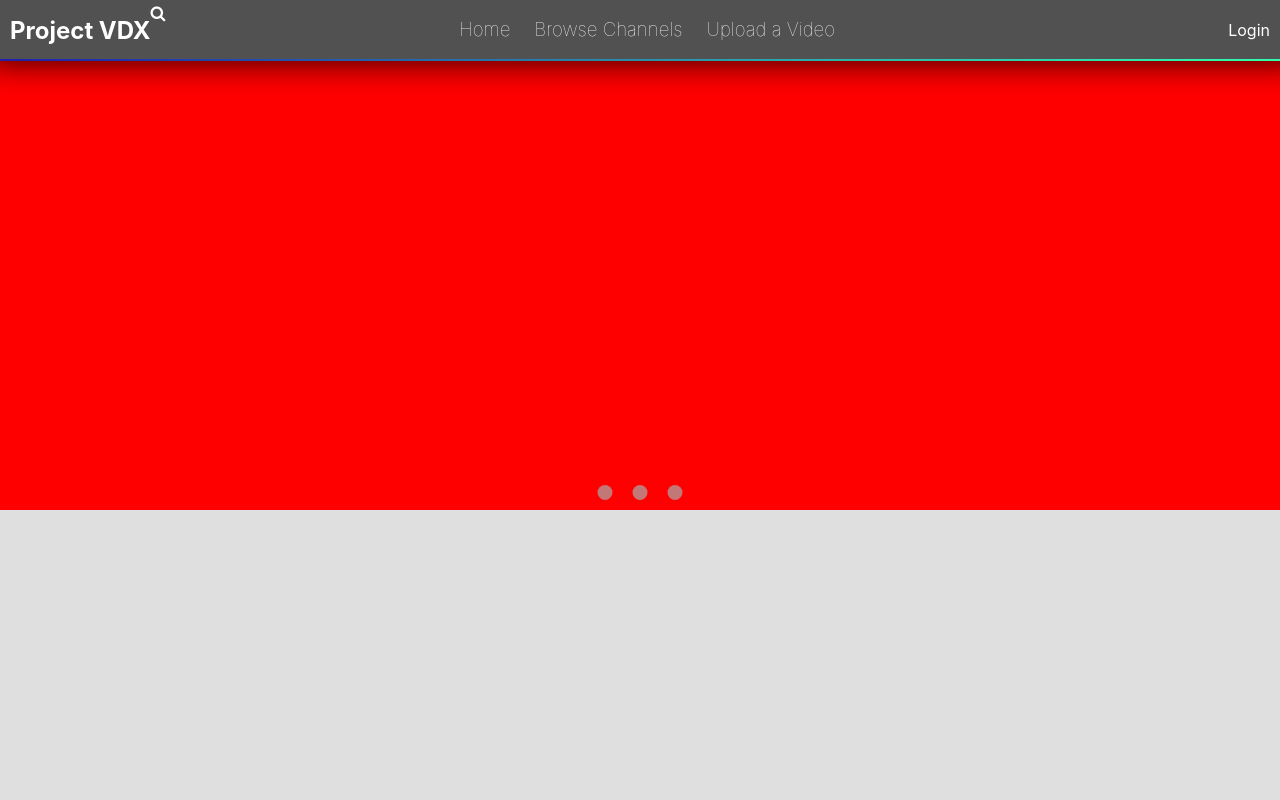
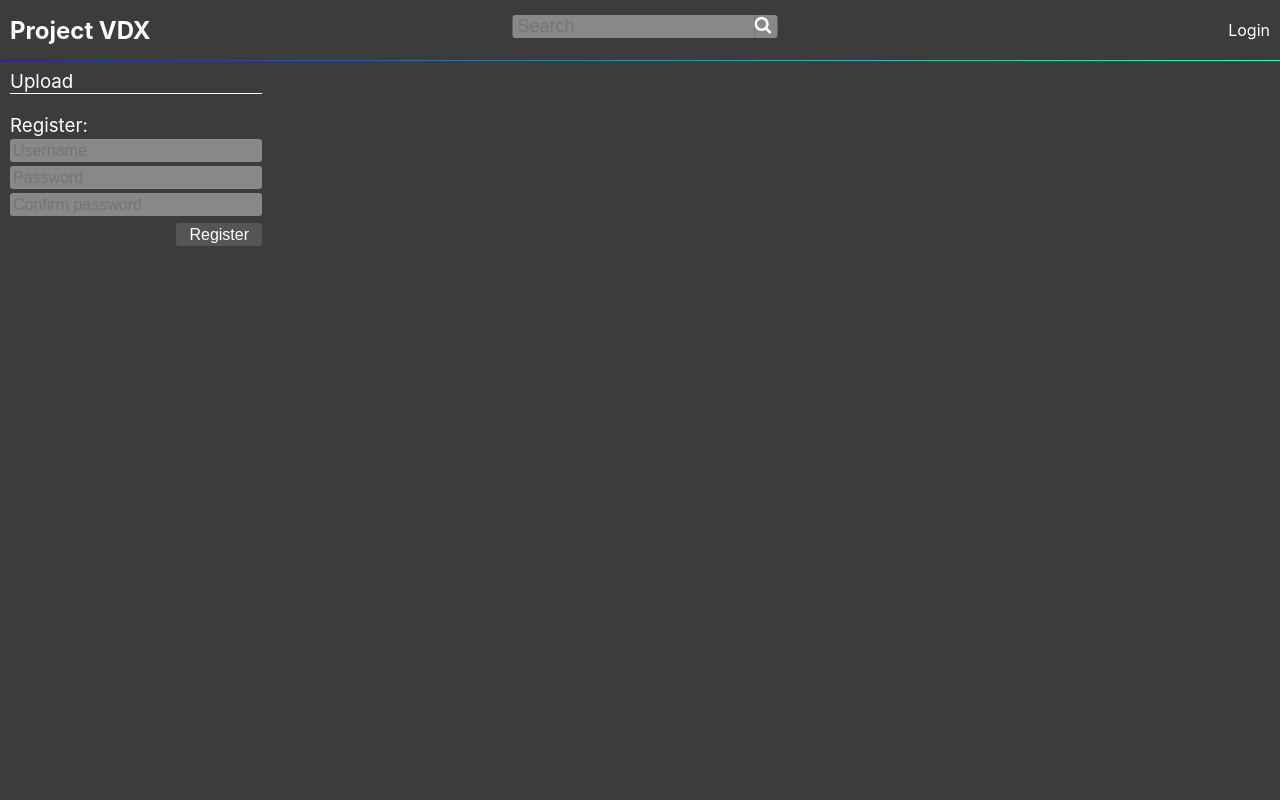
Before and after one commit to jstefanelli/vdx, a PHP site: page / in a window 1280 px wide. Run offline with PHP 8.4, Linux system fonts and the light colour scheme; data that the repository does not hold is empty; a stand-in replaces the project's code that opens the database connection; some libraries are stand-ins or nearby versions.

Commit message:
Starting new UI

```diff
--- /dev/null
+++ b/ajax/getVideos.php
@@ -0,0 +1,32 @@
+<?php
+
+include_once '../header.php';
+
+if(!jIsAjax()){
+	die("Not ajax");
+}
+
+if(!isset($_POST['qry'])){
+	$qry = "SELECT videos.*, users.username AS author FROM videos, users WHERE users.id = videos.id";
+
+}else{
+	$vl = $_POST['qry'];
+	$qry = "SELECT videos.*, users.username AS author FROM videos, users WHERE title LIKE '%$vl%' AND users.id = videos.id";
+}
+$res = mysqli_query($db, $qry);
+if(!$res){
+	die("Query failed: " . mysqli_error($db));
+}
+$rvl = array();
+while($row = mysqli_fetch_assoc($res)){
+	$val = new video_out();
+	$val->id = $row['id'];
+	$val->title = $row['title'];
+	$val->description = $row['description'];
+	$val->user_id = $row['user_id'];
+	$val->author = $row['author'];
+	array_push($rvl, $val);
+}
+$rvl_json = json_encode($rvl);
+echo($rvl_json);
+?>
--- a/css/main.css
+++ b/css/main.css
@@ -5,37 +5,77 @@
             padding: 0;
             margin: 0;
             font-family: -apple-system, BlinkMacSystemFont, sans-serif;
-        background-color: #DFDFDF;
+            background-color: rgb(60, 60, 60);
+        }
+
+        a {
+            color: inherit;
+            text-decoration: none;
         }
 
         .header {
             position: fixed;
             width: 100%;
-        height: 59px;
+            height: 60px;
             top: 0;
             left: 0;
-        background-color: rgba(20, 20, 20, 0.7);
             z-index: 10;
             padding-left: 10px;
-        -webkit-box-shadow: 0px -5px 30px 10px rgba(0, 0, 0, 0.75);
-        -moz-box-shadow: 0px -5px 30px 10px rgba(0, 0, 0, 0.75);
-        box-shadow: 0px -5px 30px 10px rgba(0, 0, 0, 0.75);
+            border-top-width: 0;
+            border-left-width: 0;
+            border-right-width: 0;
+            border-bottom-width: 1px;
+            border-style: solid;
+            border-image: linear-gradient(to right, #2020AA, #30FFAA) 1 1;
         }
 
-    .header::after {
-        content: "";
-        height: 2px;
-        position: fixed;
-        width: 100%;
-        z-index: 10;
-        top: 59px;
-        left: 0;
-        right: 0;
-        background-image: -webkit-gradient(linear, left top, right top, from(#2020AA), to(#30FFAA));
-        background-image: -webkit-linear-gradient(left, #2020AA, #30FFAA);
-        background-image: -moz-linear-gradient(left, #2020AA, #30FFAA);
-        background-image: -o-linear-gradient(left, #2020AA, #30FFAA);
-        background-image: linear-gradient(to right, #2020AA, #30FFAA);
+        .searchArea {
+            position: relative;
+            background-color: #888888;
+            border: none;
+            color: black;
+            min-width: 240px;
+            height: 23px;
+            margin: none;
+            margin-top: 15px;
+            font-size: 18px;
+            box-sizing: border-box;
+            padding: 0;
+            padding-left: 5px;
+            padding-right: 5px;
+            float: left;
+            border-bottom-left-radius: 3px;
+            border-top-left-radius: 3px;
+        }
+
+        .searchArea:focus {
+            border-style: solid;
+            border-width: 1px 0px 1px 1px;
+            -moz-border-image: linear-gradient(to right, #2020AA, #30FFAA) 1 1;
+            border-image: linear-gradient(to right, #2020AA, #30FFAA) 1 1;
+        }
+
+        .menubar a {
+            display: inline-block;
+            background-color: #888888;
+            color: white;
+            border: none;
+            height: 23px;
+            min-width: 23px;
+            font-size: 18px;
+            margin: 0;
+            padding: 0;
+            border-bottom-right-radius: 3px;
+            border-top-right-radius: 3px;
+            box-sizing: border-box;
+            padding-top: 1px;
+            margin-top: 15px;
+        }
+
+        .searchArea:focus+#menu_btn {
+            border-style: solid;
+            border-width: 1px 1px 1px 0px;
+            border-color: #30FFAA;
         }
 
         .header h1 {
@@ -46,14 +86,6 @@
             float: left;
         }
 
-    .searchbar {
-        font-size: 12pt;
-        color: white;
-        height: 60px;
-        padding-top: 5px;
-        vertical-align: middle;
-    }
-
         .menubar {
             position: absolute;
             top: 0;
@@ -61,139 +93,10 @@
             transform: translate(-50%, 0);
         }
 
-    .menubar .button {
-        display: block;
-        text-decoration: none;
-        color: default;
-        box-sizing: border-box;
-        color: white;
-        float: left;
-        height: 60px;
-        padding-left: 10px;
-        padding-right: 10px;
-        padding-top: 5px;
-        font-size: 16pt;
-        font-weight: 100;
-        transition-duration: 0.5s;
-        cursor: pointer;
-        border-bottom: 1px solid rgba(0, 0, 0, 0);
-    }
-
-    .menubar .button:hover {
-        border-bottom: 1px solid white;
-        transition-duration: 0.5s;
-    }
-
         .button h1 {
             font-size: 14pt;
             font-weight: 100;
             vertical-align: center;
-    }
-
-    .menubar .homebtn h1 {
-        box-sizing: border-box;
-        padding-left: 3px;
-        border-left: 1px solid rgba(0, 0, 0, 0);
-        transition-duration: 0.5s;
-        color: white;
-    }
-
-    .menubar .homebtn:hover h1 {
-        transition-duration: 0.5s;
-        border-left: 1px solid #2020AA;
-        color: #2020AA;
-    }
-
-    .menubar .browsebtn h1 {
-        box-sizing: border-box;
-        padding-left: 3px;
-        border-left: 1px solid rgba(0, 0, 0, 0);
-        transition-duration: 0.5s;
-        color: white;
-    }
-
-    .menubar .browsebtn:hover h1 {
-        transition-duration: 0.5s;
-        border-left: 1px solid #258FAA;
-        color: #258FAA;
-    }
-
-    .menubar .uploadbtn h1 {
-        box-sizing: border-box;
-        padding-left: 3px;
-        border-left: 1px solid rgba(0, 0, 0, 0);
-        transition-duration: 0.5s;
-        color: white;
-    }
-
-    .menubar .uploadbtn:hover h1 {
-        transition-duration: 0.5s;
-        border-left: 1px solid #30FFAA;
-        color: #30FFAA;
-    }
-
-    .main_gallery {
-        position: absolute;
-        top: 60px;
-        left: 0;
-        right: 0;
-        height: 450px;
-    }
-
-    .main_gallery a {
-        opacity: 0;
-        position: absolute;
-        top: 0;
-        bottom: 0;
-        left: 0;
-        right: 0;
-        transition-duration: 1.5s;
-        cursor: pointer;
-    }
-
-    .main_gallery .selected_img {
-        opacity: 1;
-        transition-duration: 1.5s;
-    }
-
-    .main_gallery .button-bar {
-        position: absolute;
-        left: 50%;
-        bottom: 10px;
-        transform: translate(-50%, 0);
-        height: 15px;
-    }
-
-    .main_gallery button {
-        margin-left: 10px;
-        margin-right: 10px;
-        display: block;
-        z-index: 20;
-        height: 15px;
-        width: 15px;
-        border: none;
-        float: left;
-        opacity: 0.7;
-        bottom: 20px;
-        border-radius: 15px;
-        background-color: #AAAAAA;
-        transition-duration: 0.25s;
-        cursor: pointer;
-    }
-
-    .main_gallery button:hover {
-        opacity: 1.0;
-        transition-duration: 0.25s;
-    }
-
-    .main_cont {
-        position: absolute;
-        top: 60px;
-        left: 0;
-        right: 0;
-        bottom: 0;
-        padding: 20px;
-        text-align: center;
         }
 
         .error-text {
@@ -288,13 +191,183 @@
         .logoutcntr a {
             cursor: pointer;
         }
+        /*index*/
+
+        .index-content {
+            position: absolute;
+            top: 70px;
+            bottom: 10px;
+            left: 10px;
+            right: 10px;
+        }
+
+        .index-content h3 {
+            margin: 0;
+            color: white;
+        }
+
+        .index-sidebar {
+            float: left;
+            height: 100%;
+            width: 20%;
+        }
+
+        .index-sidebar input[type="text"],
+        .index-sidebar input[type="password"] {
+            margin-top: 2px;
+            margin-bottom: 2px;
+            height: 23px;
+            font-size: 16px;
+            width: 100%;
+            color: white;
+            border: none;
+            border-radius: 3px;
+            padding: 3px;
+            background-color: #888888;
+        }
+
+        .index-sidebar input[type="text"]:focus,
+        .index-sidebar input[type="password"]:focus {
+            border-width: 1px;
+            border-style: solid;
+            padding: 2px;
+            -moz-border-image: linear-gradient(to right, #2020AA, #30FFAA) 1 1;
+            border-image: linear-gradient(to right, #2020AA, #30FFAA) 1 1;
+        }
+
+        .index-sidebar input[type="submit"] {
+            background-color: #555555;
+            height: 23px;
+            border-radius: 3px;
+            border: none;
+            font-size: 16px;
+            padding-right: 13px;
+            padding-left: 13px;
+            color: white;
+            float: right;
+            margin-top: 5px;
+            box-sizing: border-box;
+        }
+
+        .index-sidebar input[type="submit"]:hover {
+            cursor: pointer;
+        }
+
+        .index-sidebar input[type="submit"]:active {
+            border-width: 1px;
+            border-style: solid;
+            padding-left: 12px;
+            padding-right: 12px;
+            -moz-border-image: linear-gradient(to right, #2020AA, #30FFAA) 1 1;
+            border-image: linear-gradient(to right, #2020AA, #30FFAA) 1 1;
+        }
+
+        .index-sidebar #link_upload {
+            width: 100%;
+            border-bottom: 1px solid white;
+        }
+
+        .index-sidebar #link_upload:hover {
+            border-top-width: 0;
+            border-left-width: 0;
+            border-right-width: 0;
+            border-bottom-width: 1px;
+            border-style: solid;
+            -moz-border-image: linear-gradient(to right, #2020AA, #30FFAA) 1 1;
+            border-image: linear-gradient(to right, #2020AA, #30FFAA) 1 1;
+        }
+
+        .index-videos {
+            float: left;
+            height: 100%;
+            width: 80%;
+            padding-left: 12px;
+            padding-right: 12px;
+            box-sizing: border-box;
+            overflow-y: auto;
+        }
+
+        .video_button {
+            width: 33%;
+            position: relative;
+            display: block;
+            background-size: 100% 100%;
+            float: left;
+        }
+
+        .video_button img {
+            visibility: hidden;
+            width: 100%;
+        }
+
+        .video_button:after {
+            box-shadow: inset 0 0 2em #333;
+            position: absolute;
+            top: 0;
+            bottom: 0;
+            left: 0;
+            right: 0;
+            content: "";
+            z-index: 2;
+            transition-duration: 0.5s;
+        }
+
+        .video_button:hover {
+            cursor: pointer;
+        }
+
+        @keyframes vignette-anim {
+            0% {
+                box-shadow: inset 0 0 2em #202088;
+            }
+            50% {
+                box-shadow: inset 0 0 2em #30CC88;
+            }
+            100% {
+                box-shadow: inset 0 0 2em #202088;
+            }
+        }
+
+        .video_button:hover:after {
+            box-shadow: inset 0 0 2em #202088;
+            transition-duration: 0.5s;
+            animation-name: vignette-anim;
+            animation-duration: 3s;
+            animation-iteration-count: infinite;
+        }
+
+        .video_button .author {
+            position: absolute;
+            bottom: 23px;
+            right: 3px;
+            color: white;
+            font-size: 12pt;
+            margin: 0;
+            text-shadow: 1px 1px rgba(0, 0, 0, 0.5);
+            z-index: 3;
+            text-align: right;
+        }
+
+        .video_button .title {
+            position: absolute;
+            bottom: 2px;
+            right: 3px;
+            color: white;
+            font-size: 16pt;
+            margin: 0;
+            text-shadow: 1px 1px rgba(0, 0, 0, 0.5);
+            z-index: 3;
+            text-align: right;
+            right: 0;
+        }
+        /*player*/
 
         .playercontainer {
             width: 800px;
             height: 450px;
             position: absolute;
             top: 60px;
-        left: 0;
+            right: 0;
             right: 300px;
             margin-left: auto;
             margin-right: auto;
@@ -569,3 +642,7 @@
             color: white;
             font-size: 14pt;
         }
+
+        h3 {
+            font-weight: normal;
+        }
--- a/header.php
+++ b/header.php
@@ -5,6 +5,7 @@ session_start();
 include_once __DIR__ . '/vendor/autoload.php';
 include_once __DIR__ . '/localConfig.php'; //Defines VDX_HOME, LCL_HOME, FFMPEG_PATH and FFPROBE_PATH
 include_once __DIR__ . '/php_common/usr_funcs.php';
+include_once __DIR__ . '/php_common/classes.php';
 
 
 $db = mysqli_connect("localhost", "root", "", "vdx");
@@ -13,5 +14,8 @@ if(!$db){
 	die("DB Connection Failed.");
 }
 
+function jIsAjax(){
+	return isset($_SERVER['HTTP_X_REQUESTED_WITH']) && strtolower($_SERVER['HTTP_X_REQUESTED_WITH']) == "xmlhttprequest";
+}
 
 ?>
--- a/index.php
+++ b/index.php
@@ -12,24 +12,56 @@
 		<?php
 			include_once 'menu.php';
 		?>
-		<div class="main_gallery_cont">
-			<div class="main_gallery">
-				<a class="selected_img" style="background-color: #FF0000" id="img1" ></a>
-				<a style="background-color: #00FF00" id="img2"></a>
-				<a style="background-color: #0000FF" id="img3"></a>
-				<div class="button-bar">
-					<button id="gallery_btn_1" onclick="selectGalleryImg(1)"></button>
-					<button id="gallery_btn_2" onclick="selectGalleryImg(2)"></button>
-					<button id="gallery_btn_3" onclick="selectGalleryImg(3)"></button>
-				</div>
+		<div class="index-content">
+			<div class="index-sidebar">
+				<h3 id="link_upload"><a href="u">Upload</a></h3><br/>
+				<h3>Register:</h3>
+				<form action="javascript:register()">
+					<input type="text" name="vdx_username" id="vdx_reg_username" placeholder="Username" /><br/>
+					<input type="password" name="vdx_password" id="vdx_reg_psw" placeholder="Password" /><br/>
+					<input type="password" name="vdx_password_confirm" id="vdx_reg_psw_2" placeholder="Confirm password" /><br/>
+					<input type="submit" value="Register" />
+				</form>
+			</div>
+			<div class="index-videos" id="vds">
 			</div>
 		</div>
+		<script>
+			function goto(id){
+				console.log("goto " + id);
+			}
 
-		<script>
-			function selectGalleryImg(id){
-				$(".selected_img").removeClass("selected_img");
-				$("#img" + id).addClass("selected_img");
+			function parse(data){
+				$("#vds").empty();
+				var arr = JSON.parse(data);
+				arr.forEach(function(val){
+					$("#vds").append("<div style='background-image: url(videos/" + val.id +  "/thumb.jpg)' class='video_button' onclick='goto(" + val.id + ")'>" +
+					 "<img src='videos/" + val.id + "/thumb.jpg' />" +
+					 "<h2 class='author'>" + val.author + "</h2>" +
+					 "<h1 class='title'>" + val.title + "</h1>" +
+					 "</div>");
+				});
 			}
+
+			function search(){
+				var src = $("#menu_src").val();
+				if(src != ""){
+					$.post("ajax/getVideos.php", {qry: src}, function(data){
+						console.log(data);
+						parse(data);
+					});
+				}else{
+					$.post("ajax/getVideos.php", {}, function(data){
+						console.log(data);
+						parse(data);
+					});
+				}
+			}
+
+			document.addEventListener("DOMContentLoaded", function() {
+				search();
+				$("#menu_src").on("keyup", search);
+			});
 		</script>
 	</body>
 </html>
--- a/menu.php
+++ b/menu.php
@@ -1,13 +1,13 @@
 <div class="header">
-	<h1>Project VDX</h1>
-	<div class="searchbar">
-		<i class="fa fa-search"></i>
-	</div>
-	<div class="menubar">
-		<a class="button homebtn" href="<?php echo(VDX_HOME);?>/"><h1>Home</h1></a>
-		<a class="button browsebtn" href="<?php echo(VDX_HOME);?>/c"><h1>Browse Channels</h1></a>
-		<a class="button uploadbtn" href="<?php echo(VDX_HOME);?>/u"><h1>Upload a Video</h1></a>
-	</div>
+	<h1><a href="<?php echo(VDX_HOME); ?>">Project VDX</a></h1>
+	<form class="menubar" action="javascript:search()">
+		<input type="text" id="menu_src" class="searchArea" placeholder="Search" <?php
+			if(isset($_GET['search_val'])){
+				echo ("value='" . $_GET['search_val'] ."'");
+			}
+		?>/>
+		<a href="javascript:search()" class="fa fa-search" id="menu_btn"></a>
+	</form>
 <?php 	if(!is_logged()){ ?>
 	<div class="logincntr" id="menuLogin">
 		Login<br />
--- /dev/null
+++ b/php_common/classes.php
@@ -0,0 +1,18 @@
+<?php
+
+class video{
+	public $id;
+	public $title;
+	public $description;
+	public $user_id;
+}
+
+class video_out{
+	public $id;
+	public $title;
+	public $description;
+	public $user_id;
+	public $author;
+}
+
+?>
```
Also changed, not shown: u.php (+6 -1 lines), 4 other files. Lines whose indentation alone changed are shown as unchanged.
